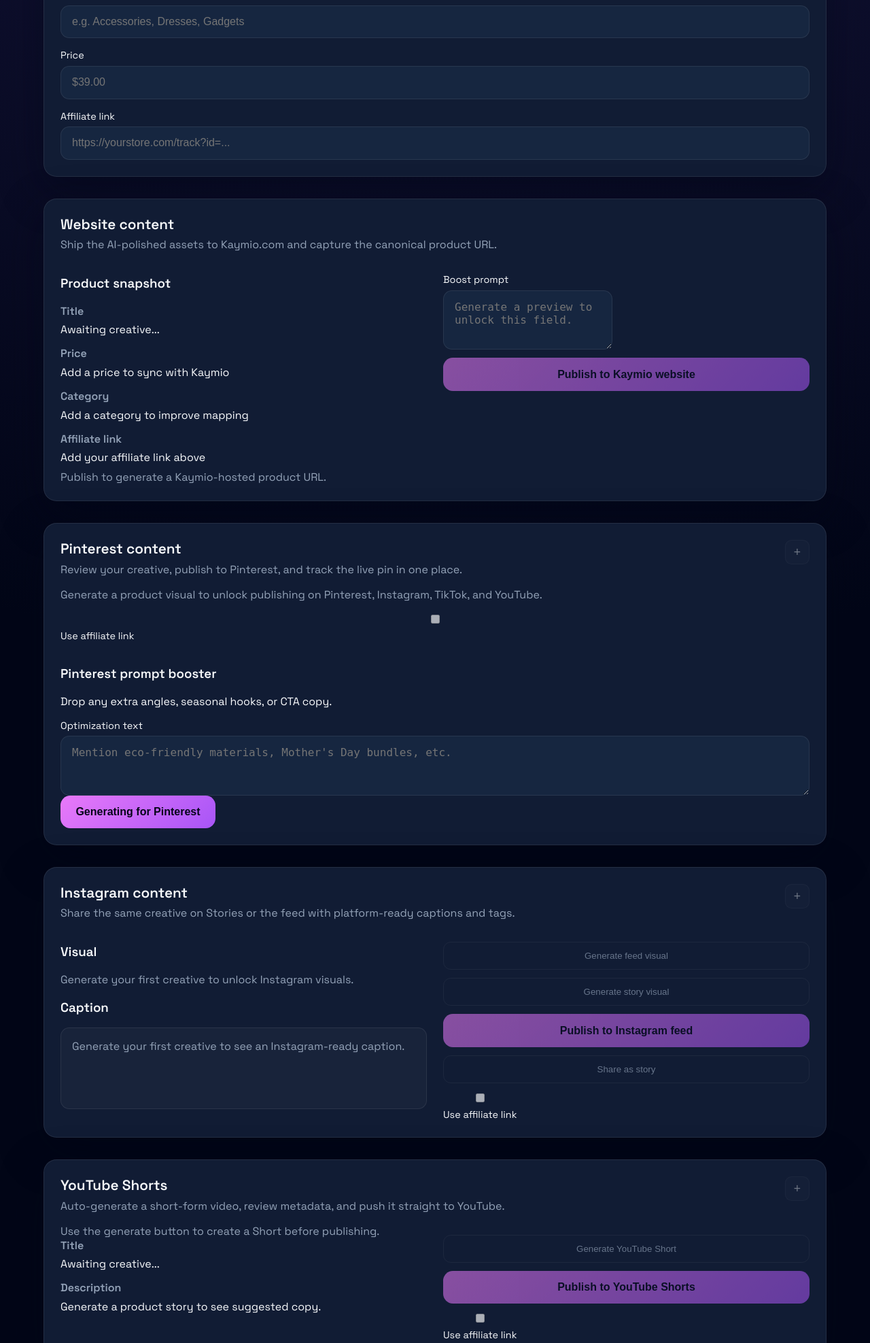
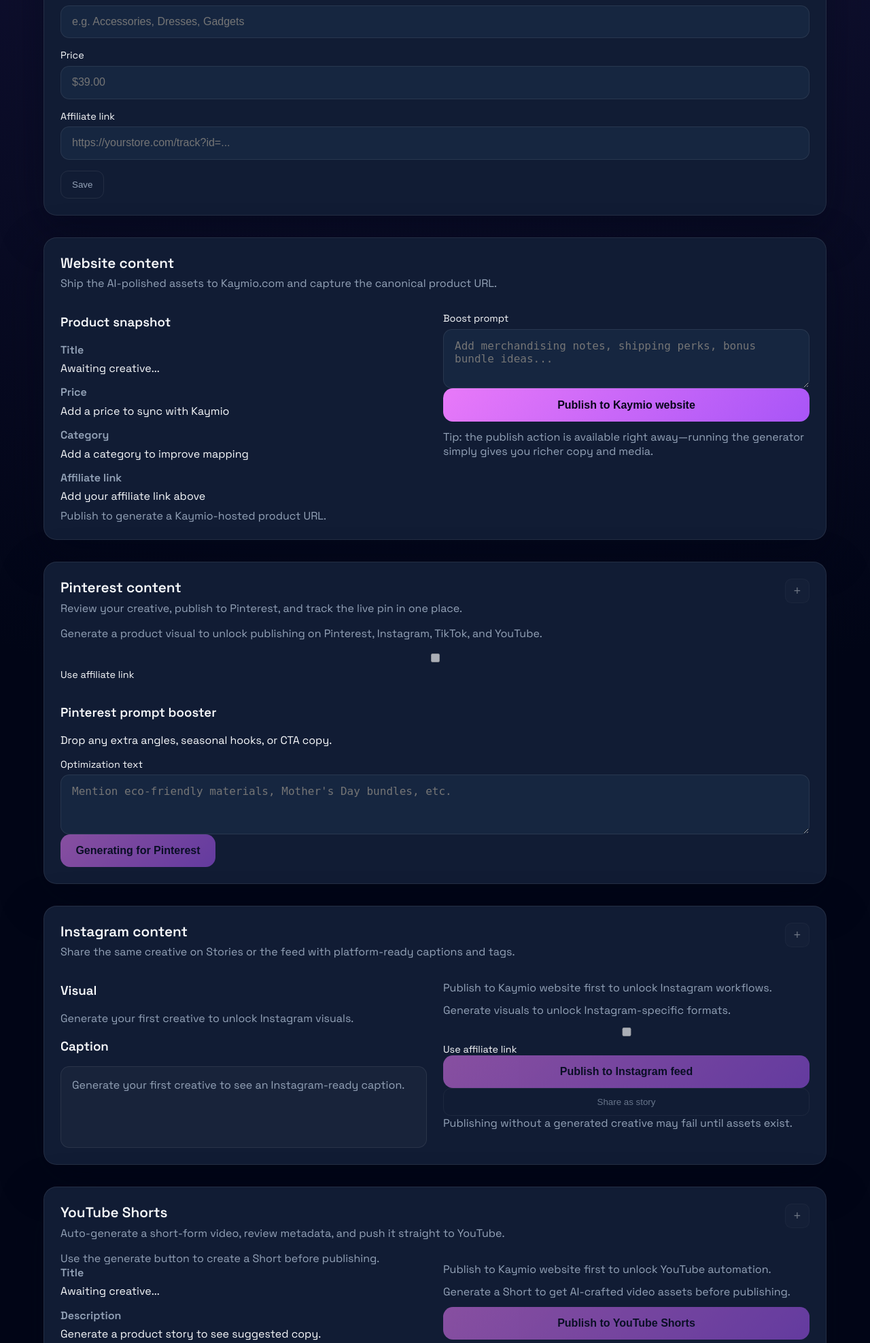
Before and after one commit to ahmadezoji/kaymio-app, a Flask app: page / in a window 1280 px wide. Shown: the part 1200-3175 px from the top of the page at 68% size. Run offline with Flask 3, Linux system fonts and the light colour scheme.

Commit message:
review process website upload

```diff
--- a/app.py
+++ b/app.py
@@ -604,6 +604,52 @@ def reset_platform():
     )
 
 
+@app.route("/save-draft", methods=["POST"])
+def save_draft():
+    raw_form_values = collect_form_values(request.form)
+    form_values = extract_form_defaults(raw_form_values)
+    product_id = resolve_product_id(form_values)
+
+    if not product_id:
+        flash("Provide a SKU or product link before saving your progress.", "error")
+        return render_home_view(form_values, product_id=product_id)
+
+    image_file = request.files.get("product_image")
+    assets = {}
+    if image_file and image_file.filename:
+        if not allowed_file(image_file.filename):
+            flash("Unsupported image type. Use PNG, JPG, JPEG, GIF, or WEBP.", "error")
+            return render_home_view(form_values, product_id=product_id)
+        original_bytes = image_file.read()
+        if not original_bytes:
+            flash("The uploaded image appears to be empty.", "error")
+            return render_home_view(form_values, product_id=product_id)
+        original_image_path = save_original_image(original_bytes, image_file.filename)
+        form_values["original_image_path"] = original_image_path
+        raw_form_values["original_image_path"] = original_image_path
+        assets["original_image_path"] = original_image_path
+
+    preview_payload = rebuild_preview_payload(raw_form_values)
+    update_product_state(
+        product_id,
+        form_values=form_values,
+        preview=preview_payload,
+        assets=assets,
+    )
+    flash("Draft saved. You can return later to continue.", "success")
+    saved_state = get_product_state(product_id)
+    form_values, preview_payload, pinterest_result = build_render_payload(saved_state)
+    website_result = (saved_state.get("results") or {}).get("website") if saved_state else None
+    return render_home_view(
+        form_values,
+        preview_payload,
+        pinterest_result,
+        product_id=product_id,
+        website_result=website_result,
+        platform_states=(saved_state.get("platforms") or {}),
+    )
+
+
 @app.route("/generate-pinterest", methods=["POST"])
 def generate_pinterest():
     raw_form_values = collect_form_values(request.form)
@@ -981,14 +1027,14 @@ def publish_website():
     form_values = extract_form_defaults(raw_form_values)
     product_id = resolve_product_id(form_values)
     preview_payload = rebuild_preview_payload(raw_form_values)
+    saved_state = get_product_state(product_id) if product_id else {}
+
+    if not preview_payload and saved_state.get("preview"):
+        preview_payload = _hydrate_preview(saved_state.get("preview"))
 
     if not product_id:
         flash("Provide a SKU or product link before publishing to Kaymio.", "error")
         return render_home_view(form_values, preview_payload)
-
-    if not preview_payload:
-        flash("Generate a preview first so we can grab the AI copy and media.", "error")
-        return render_home_view(form_values, preview_payload, product_id=product_id)
 
     affiliate_link = form_values.get("affiliate_link") or raw_form_values.get("affiliate_link")
     price = form_values.get("price") or raw_form_values.get("price")
@@ -1001,16 +1047,39 @@ def publish_website():
         flash("Add a price before publishing to Kaymio.", "error")
         return render_home_view(form_values, preview_payload, product_id=product_id)
 
-    image_relative = preview_payload.get("original_image_path") or preview_payload.get("generated_image_path")
+    def _resolve_image_path():
+        if preview_payload:
+            path = preview_payload.get("original_image_path") or preview_payload.get("generated_image_path")
+            if path:
+                return path
+        direct = raw_form_values.get("original_image_path") or form_values.get("original_image_path")
+        if direct:
+            return direct
+        assets = (saved_state.get("assets") or {}) if saved_state else {}
+        return assets.get("original_image_path") or assets.get("generated_image_path")
+
+    image_relative = _resolve_image_path()
     resolved_image_path = resolve_storage_path(image_relative) if image_relative else None
     if not resolved_image_path:
         flash("Upload an original product image before publishing to Kaymio.", "error")
         return render_home_view(form_values, preview_payload, product_id=product_id)
 
+    if not preview_payload:
+        preview_payload = {
+            "title": form_values.get("title", ""),
+            "description": form_values.get("description", ""),
+            "tags": parse_tags_payload(form_values.get("tags", "[]")),
+            "original_image_path": image_relative,
+            "generated_image_path": "",
+            "category": form_values.get("category", ""),
+            "price": form_values.get("price", ""),
+            "website_boost_prompt": form_values.get("website_boost_prompt", ""),
+        }
+
     title = preview_payload.get("title") or form_values.get("title")
     description = preview_payload.get("description") or form_values.get("description", "")
     if not title or not description:
-        flash("Missing product title or description. Please regenerate your preview.", "error")
+        flash("Missing product title or description. Please provide them before publishing.", "error")
         return render_home_view(form_values, preview_payload, product_id=product_id)
 
     enriched_description = build_website_description(title, description, boost_prompt or "")
--- a/templates/home.html
+++ b/templates/home.html
@@ -90,6 +90,7 @@
         {% set pinterest_live_url = pinterest_state.get('pin_url') or (result.pin_url if result else '') %}
         {% set website_state = platform_states.get('website', {}) %}
         {% set website_published = website_state.get('status') == 'published' %}
+        {% set platforms_locked = not website_published %}
         {% set instagram_feed_published = platform_states.get('instagram_feed', {}).get('status') == 'published' %}
         {% set instagram_story_published = platform_states.get('instagram_story', {}).get('status') == 'published' %}
         {% set youtube_published = platform_states.get('youtube', {}).get('status') == 'published' %}
@@ -193,6 +194,16 @@
                 type="url"
               />
             </label>
+            <div class="button-row">
+              <button
+                type="submit"
+                class="ghost-btn"
+                formaction="{{ url_for('save_draft') }}"
+                formnovalidate
+              >
+                Save
+              </button>
+            </div>
           </section>
 
         </form>
@@ -231,7 +242,6 @@
               {% endif %}
             </div>
             <div class="preview-actions">
-              {% if has_preview %}
               {% if website_published %}
                 <p class="muted">Product already live on Kaymio. Reset the product if you need to update details.</p>
                 <label>
@@ -240,8 +250,20 @@
                 </label>
                 <button type="button" class="primary" disabled>Published</button>
               {% else %}
-                  <form method="post" action="{{ url_for('publish_website') }}">
+                <form method="post" action="{{ url_for('publish_website') }}" class="publish-website-form">
+                  {% if has_preview %}
                     {{ preview_hidden_inputs(preview_data, values) }}
+                  {% else %}
+                    <input type="hidden" name="market" value="{{ values.get('market', '') }}" />
+                    <input type="hidden" name="sku_or_url" value="{{ values.get('sku_or_url', '') }}" />
+                    <input type="hidden" name="title" value="{{ values.get('title', '') }}" />
+                    <input type="hidden" name="description" value="{{ values.get('description', '') }}" />
+                    <input type="hidden" name="affiliate_link" value="{{ values.get('affiliate_link', '') }}" />
+                    <input type="hidden" name="category" value="{{ values.get('category', '') }}" />
+                    <input type="hidden" name="price" value="{{ values.get('price', '') }}" />
+                    <input type="hidden" name="original_image_path" value="" />
+                    <input type="hidden" name="generated_image_path" value="" />
+                  {% endif %}
                   <label>
                     <span>Boost prompt</span>
                     <textarea
@@ -252,13 +274,9 @@
                   </label>
                   <button type="submit" class="primary">Publish to Kaymio website</button>
                 </form>
+                {% if not has_preview %}
+                  <p class="muted">Tip: the publish action is available right away—running the generator simply gives you richer copy and media.</p>
                 {% endif %}
-              {% else %}
-                <label>
-                  <span>Boost prompt</span>
-                  <textarea placeholder="Generate a preview to unlock this field." rows="3" disabled></textarea>
-                </label>
-                <button type="button" class="primary" disabled>Publish to Kaymio website</button>
               {% endif %}
             </div>
           </div>
@@ -293,14 +311,18 @@
                   {% endif %}
                 </dl>
               <div class="preview-actions">
-                  {% if pinterest_published %}
+                {% if platforms_locked %}
+                  <p class="muted">Publish to Kaymio website first to unlock Pinterest automation.</p>
+                  <button type="button" class="ghost-btn" disabled>Regenerate visual</button>
+                  <button type="button" class="primary" disabled>Confirm &amp; publish to Pinterest</button>
+                {% elif pinterest_published %}
                   <p class="muted">This SKU is already live on Pinterest. Reset the workflow to create another pin.</p>
                   {% if pinterest_live_url %}
                     <p>
                         <a href="{{ pinterest_live_url }}" target="_blank" rel="noopener">View published pin</a>
                       </p>
                     {% endif %}
-                    <button type="button" class="primary" disabled>Published to Pinterest</button>
+                    <button type="button" class="primary">Published to Pinterest</button>
                   {% else %}
                     <form method="post" action="{{ url_for('generate_pinterest') }}">
                       <input type="hidden" name="market" value="{{ values.get('market', '') }}" />
@@ -385,7 +407,7 @@
               class="primary"
               type="submit"
               form="pinterest-input-form"
-              {% if pinterest_published %}disabled{% endif %}
+              {% if platforms_locked or pinterest_published %}disabled{% endif %}
             >
               Generating for Pinterest
             </button>
@@ -434,21 +456,35 @@
               {% endif %}
             </div>
             <div class="preview-actions">
+              {% if platforms_locked %}
+                <p class="muted">Publish to Kaymio website first to unlock Instagram workflows.</p>
+              {% endif %}
               {% if has_preview %}
                 <form method="post" action="{{ url_for('generate_instagram_image') }}">
                   {{ preview_hidden_inputs(preview_data, values) }}
                   <input type="hidden" name="instagram_variant" value="feed" />
-                  <button type="submit" class="ghost-btn" {% if instagram_feed_published %}disabled{% endif %}>
+                  <button
+                    type="submit"
+                    class="ghost-btn"
+                    {% if instagram_feed_published or platforms_locked %}disabled{% endif %}
+                  >
                     Generate feed visual
                   </button>
                 </form>
                 <form method="post" action="{{ url_for('generate_instagram_image') }}">
                   {{ preview_hidden_inputs(preview_data, values) }}
                   <input type="hidden" name="instagram_variant" value="story" />
-                  <button type="submit" class="ghost-btn" {% if instagram_story_published %}disabled{% endif %}>
+                  <button
+                    type="submit"
+                    class="ghost-btn"
+                    {% if instagram_story_published or platforms_locked %}disabled{% endif %}
+                  >
                     Generate story visual
                   </button>
                 </form>
+              {% else %}
+                <p class="muted">Generate visuals to unlock Instagram-specific formats.</p>
+              {% endif %}
               <form method="post" action="{{ url_for('publish_instagram') }}">
                 {{ preview_hidden_inputs(preview_data, values) }}
                 <input type="hidden" name="use_affiliate_link" value="0" />
@@ -458,6 +494,7 @@
                     name="use_affiliate_link"
                     value="1"
                     {% if use_affiliate_checked %}checked{% endif %}
+                    {% if platforms_locked %}disabled{% endif %}
                   />
                   <span>Use affiliate link</span>
                 </label>
@@ -467,7 +504,7 @@
                     class="primary"
                     name="target"
                     value="feed"
-                      {% if instagram_feed_published %}disabled{% endif %}
+                    {% if instagram_feed_published or platforms_locked %}disabled{% endif %}
                   >
                     Publish to Instagram feed
                   </button>
@@ -476,7 +513,7 @@
                     class="ghost-btn"
                     name="target"
                     value="story"
-                      {% if instagram_story_published %}disabled{% endif %}
+                    {% if instagram_story_published or platforms_locked %}disabled{% endif %}
                   >
                     Share as story
                   </button>
@@ -492,17 +529,12 @@
                     {% endif %}
                   </p>
                 {% endif %}
+                {% if not has_preview %}
+                  <p class="muted">Publishing without a generated creative may fail until assets exist.</p>
+                {% elif platforms_locked %}
+                  <p class="muted">Finish publishing to Kaymio website before posting on Instagram.</p>
+                {% endif %}
               </form>
-              {% else %}
-                <button type="button" class="ghost-btn" disabled>Generate feed visual</button>
-                <button type="button" class="ghost-btn" disabled>Generate story visual</button>
-                <button type="button" class="primary" disabled>Publish to Instagram feed</button>
-                <button type="button" class="ghost-btn" disabled>Share as story</button>
-                <label class="checkbox">
-                  <input type="checkbox" disabled />
-                  <span>Use affiliate link</span>
-                </label>
-              {% endif %}
             </div>
           </div>
         </section>
@@ -537,13 +569,19 @@
               </dl>
             </div>
             <div class="preview-actions">
+              {% if platforms_locked %}
+                <p class="muted">Publish to Kaymio website first to unlock YouTube automation.</p>
+              {% endif %}
               {% if has_preview %}
                 <form method="post" action="{{ url_for('generate_platform_video', platform='youtube') }}">
                   {{ preview_hidden_inputs(preview_data, values) }}
-                  <button type="submit" class="ghost-btn" {% if youtube_published %}disabled{% endif %}>
+                  <button type="submit" class="ghost-btn" {% if youtube_published or platforms_locked %}disabled{% endif %}>
                     Generate YouTube Short
                   </button>
                 </form>
+              {% else %}
+                <p class="muted">Generate a Short to get AI-crafted video assets before publishing.</p>
+              {% endif %}
               {% if preview_data.video_url %}
                 <form method="post" action="{{ url_for('publish_youtube') }}">
                   {{ preview_hidden_inputs(preview_data, values) }}
@@ -554,6 +592,7 @@
                       name="use_affiliate_link"
                       value="1"
                       {% if use_affiliate_checked %}checked{% endif %}
+                      {% if platforms_locked %}disabled{% endif %}
                     />
                     <span>Use affiliate link</span>
                   </label>
@@ -565,23 +604,22 @@
                       <option value="private">Private</option>
                     </select>
                   </label>
-                    <button type="submit" class="primary" {% if youtube_published %}disabled{% endif %}>
+                  <button type="submit" class="primary" {% if youtube_published or platforms_locked %}disabled{% endif %}>
                     Publish to YouTube Shorts
                   </button>
                 </form>
                 {% if youtube_published %}
                   <p class="muted">YouTube Short already published.</p>
+                {% elif platforms_locked %}
+                  <p class="muted">Finish publishing to Kaymio website before posting on YouTube.</p>
                 {% endif %}
               {% else %}
-                  <button type="button" class="primary" disabled>Publish to YouTube Shorts</button>
-                {% endif %}
-              {% else %}
-                <button type="button" class="ghost-btn" disabled>Generate YouTube Short</button>
                 <button type="button" class="primary" disabled>Publish to YouTube Shorts</button>
                 <label class="checkbox">
                   <input type="checkbox" disabled />
                   <span>Use affiliate link</span>
                 </label>
+                <p class="muted">Generate and store a video before publishing.</p>
               {% endif %}
             </div>
           </div>
@@ -612,13 +650,19 @@
               {% endif %}
             </div>
             <div class="preview-actions">
+              {% if platforms_locked %}
+                <p class="muted">Publish to Kaymio website first to unlock TikTok automation.</p>
+              {% endif %}
               {% if has_preview %}
                 <form method="post" action="{{ url_for('generate_platform_video', platform='tiktok') }}">
                   {{ preview_hidden_inputs(preview_data, values) }}
-                  <button type="submit" class="ghost-btn" {% if tiktok_published %}disabled{% endif %}>
+                  <button type="submit" class="ghost-btn" {% if tiktok_published or platforms_locked %}disabled{% endif %}>
                     Generate TikTok video
                   </button>
                 </form>
+              {% else %}
+                <p class="muted">Generate a Shorts-style video before sending it to TikTok.</p>
+              {% endif %}
               {% if preview_data.video_url %}
                 <form method="post" action="{{ url_for('publish_tiktok') }}">
                   {{ preview_hidden_inputs(preview_data, values) }}
@@ -629,6 +673,7 @@
                       name="use_affiliate_link"
                       value="1"
                       {% if use_affiliate_checked %}checked{% endif %}
+                      {% if platforms_locked %}disabled{% endif %}
                     />
                     <span>Use affiliate link</span>
                   </label>
@@ -640,23 +685,22 @@
                       <option value="PRIVATE">Private</option>
                     </select>
                   </label>
-                    <button type="submit" class="primary" {% if tiktok_published %}disabled{% endif %}>
+                  <button type="submit" class="primary" {% if tiktok_published or platforms_locked %}disabled{% endif %}>
                     Publish to TikTok
                   </button>
                 </form>
                 {% if tiktok_published %}
                   <p class="muted">TikTok video already published.</p>
+                {% elif platforms_locked %}
+                  <p class="muted">Finish publishing to Kaymio website before posting on TikTok.</p>
                 {% endif %}
               {% else %}
-                  <button type="button" class="primary" disabled>Publish to TikTok</button>
-                {% endif %}
-              {% else %}
-                <button type="button" class="ghost-btn" disabled>Generate TikTok video</button>
                 <button type="button" class="primary" disabled>Publish to TikTok</button>
                 <label class="checkbox">
                   <input type="checkbox" disabled />
                   <span>Use affiliate link</span>
                 </label>
+                <p class="muted">Generate and store a TikTok-ready video before publishing.</p>
               {% endif %}
             </div>
           </div>
```
Also changed, not shown: data/app_state.json (+43 -1 lines). Lines whose indentation alone changed are shown as unchanged.
